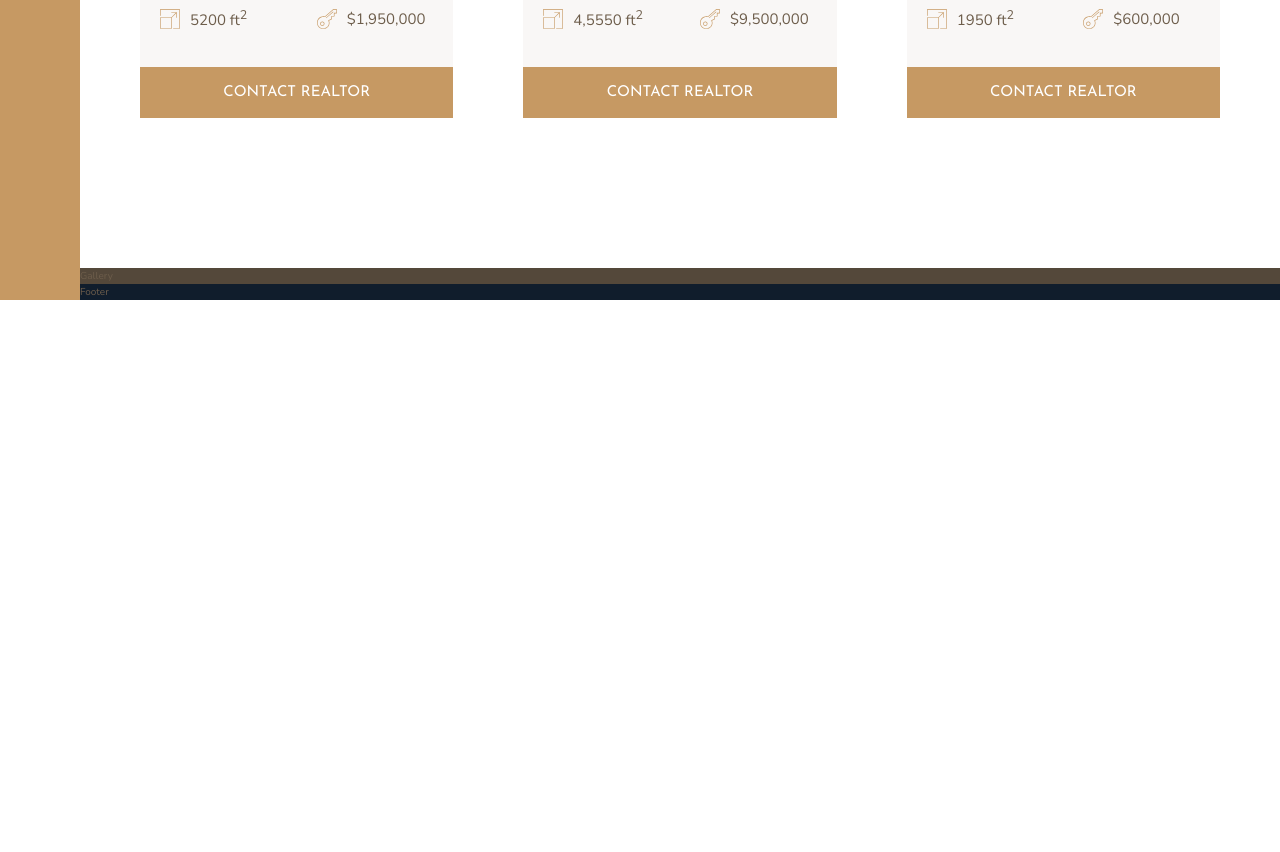
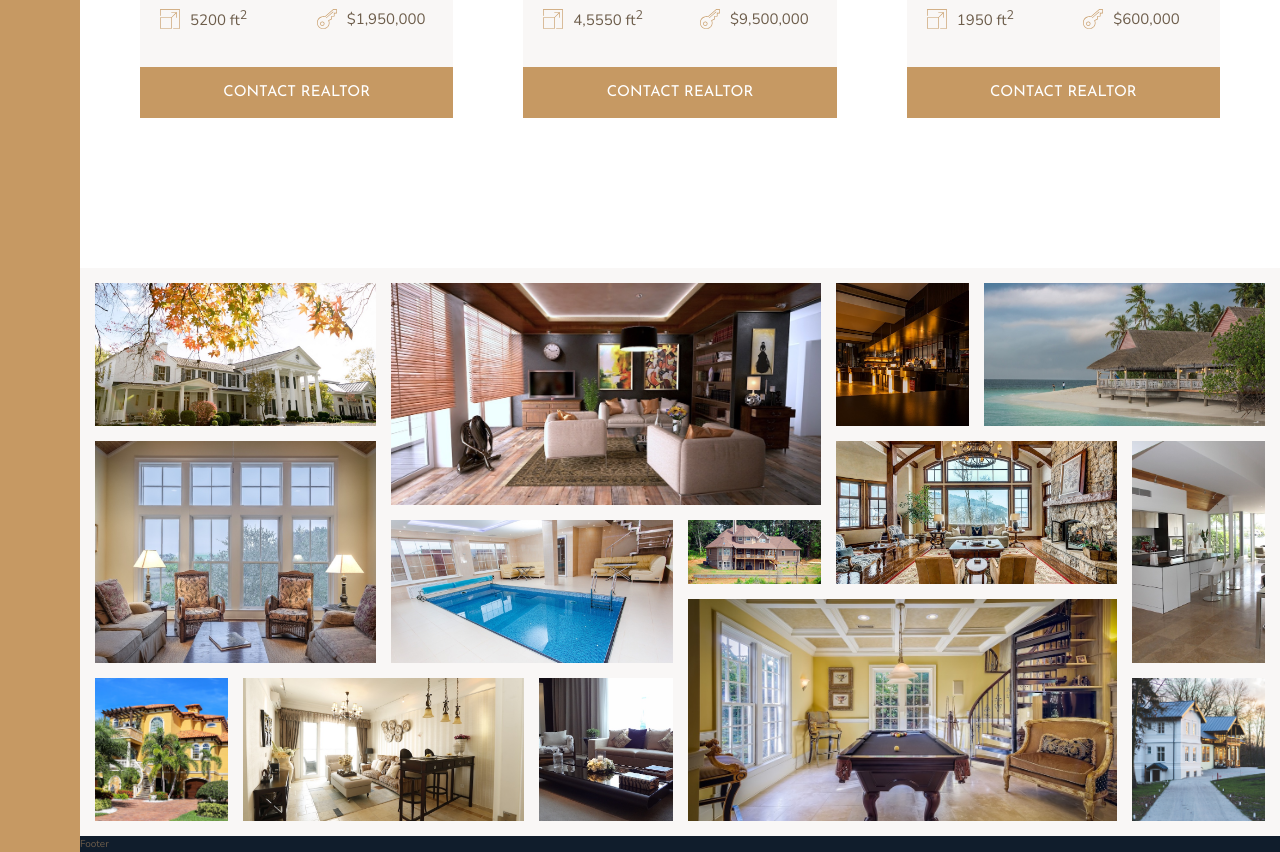
Before and after one commit to En-Jen/nexter, a website: page index.html in a window 1280 px wide. Shown: the part 2804-3656 px from the top of the page. Before the commit the page ends 3104 px from the top, so only its background shows below. Drawn offline with nearby package versions, Linux system fonts and the light colour scheme.

Commit message:
added photo gallery

```diff
--- a/index.html
+++ b/index.html
@@ -287,7 +287,64 @@
         </section>
 
         <section class="gallery">
-            Gallery
+            <figure class="gallery__item gallery__item--1">
+                <img src="img/gal-1.jpeg" alt="Gallery image 1" class="gallery__img">
+            </figure>
+
+            <figure class="gallery__item gallery__item--2">
+                <img src="img/gal-2.jpeg" alt="Gallery image 2" class="gallery__img">
+            </figure>
+
+            <figure class="gallery__item gallery__item--3">
+                <img src="img/gal-3.jpeg" alt="Gallery image 3" class="gallery__img">
+            </figure>
+
+            <figure class="gallery__item gallery__item--4">
+                <img src="img/gal-4.jpeg" alt="Gallery image 4" class="gallery__img">
+            </figure>
+
+            <figure class="gallery__item gallery__item--5">
+                <img src="img/gal-5.jpeg" alt="Gallery image 5" class="gallery__img">
+            </figure>
+
+            <figure class="gallery__item gallery__item--6">
+                <img src="img/gal-6.jpeg" alt="Gallery image 6" class="gallery__img">
+            </figure>
+
+            <figure class="gallery__item gallery__item--7">
+                <img src="img/gal-7.jpeg" alt="Gallery image 7" class="gallery__img">
+            </figure>
+
+            <figure class="gallery__item gallery__item--8">
+                <img src="img/gal-8.jpeg" alt="Gallery image 8" class="gallery__img">
+            </figure>
+
+            <figure class="gallery__item gallery__item--9">
+                <img src="img/gal-9.jpeg" alt="Gallery image 9" class="gallery__img">
+            </figure>
+
+            <figure class="gallery__item gallery__item--10">
+                <img src="img/gal-10.jpeg" alt="Gallery image 10" class="gallery__img">
+            </figure>
+
+            <figure class="gallery__item gallery__item--11">
+                <img src="img/gal-11.jpeg" alt="Gallery image 11" class="gallery__img">
+            </figure>
+
+            <figure class="gallery__item gallery__item--12">
+                <img src="img/gal-12.jpeg" alt="Gallery image 12" class="gallery__img">
+            </figure>
+
+            <figure class="gallery__item gallery__item--13">
+                <img src="img/gal-13.jpeg" alt="Gallery image 13" class="gallery__img">
+            </figure>
+
+            <figure class="gallery__item gallery__item--14">
+                <img src="img/gal-14.jpeg" alt="Gallery image 14" class="gallery__img">
+            </figure>
+
+
+
         </section>
 
         <footer class="footer">
--- a/sass/_gallery.scss
+++ b/sass/_gallery.scss
@@ -1,4 +1,89 @@
 .gallery {
-    background-color: $color-grey-dark-1;
+    background-color: $color-grey-light-1;
     grid-column: full-start / full-end;
+
+    display: grid;
+    grid-template-columns: repeat(8, 1fr);
+    grid-template-rows: repeat(7, 5vw);
+    grid-gap: 1.5rem;
+    padding: 1.5rem;
+
+    &__item {
+        &--1 {
+            grid-row: 1 / span 2;
+            grid-column: 1 / span 2;
+        }
+
+        &--2 {
+            grid-row: 1 / span 3;
+            grid-column: 3 / span 3;
+        }
+
+        &--3 {
+            grid-row: 1 / span 2;
+            grid-column: 6 / span 1;
+        }
+
+        &--4 {
+            grid-row: 1 / span 2;
+            grid-column: 7 / span 2;
+        }
+
+        &--5 {
+            grid-row: 3 / span 3;
+            grid-column: 1 / span 2;
+        }
+
+        &--6 {
+            grid-row: 4 / span 2;
+            grid-column: 3 / span 2;
+        }
+
+        &--7 {
+            grid-row: 4 / span 1;
+            grid-column: 5 / span 1;
+        }
+
+        &--8 {
+            grid-row: 3 / span 2;
+            grid-column: 6 / span 2;
+        }
+
+        &--9 {
+            grid-row: 3 / span 3;
+            grid-column: 8 / span 1;
+        }
+
+        &--10 {
+            grid-row: 6 / span 2;
+            grid-column: 1 / span 1;
+        }
+
+        &--11 {
+            grid-row: 6 / span 2;
+            grid-column: 2 / span 2;
+        }
+
+        &--12 {
+            grid-row: 6 / span 2;
+            grid-column: 4 / span 1;
+        }
+
+        &--13 {
+            grid-row: 5 / span 3;
+            grid-column: 5 / span 3;
+        }
+
+        &--14 {
+            grid-row: 6 / span 2;
+            grid-column: 8 / span 1;
+        }
+    }
+
+    &__img {
+        width: 100%;
+        height: 100%;
+        object-fit: cover; //only works if you set the width and the height
+        display: block;
+    }
 }
```
Also changed, not shown: css/style.css.
